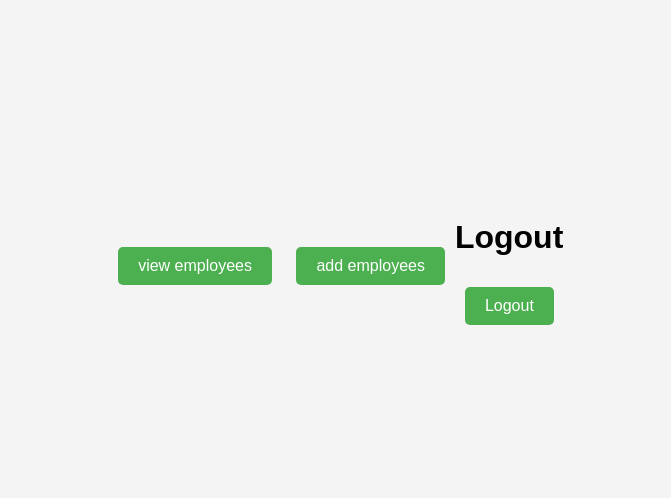
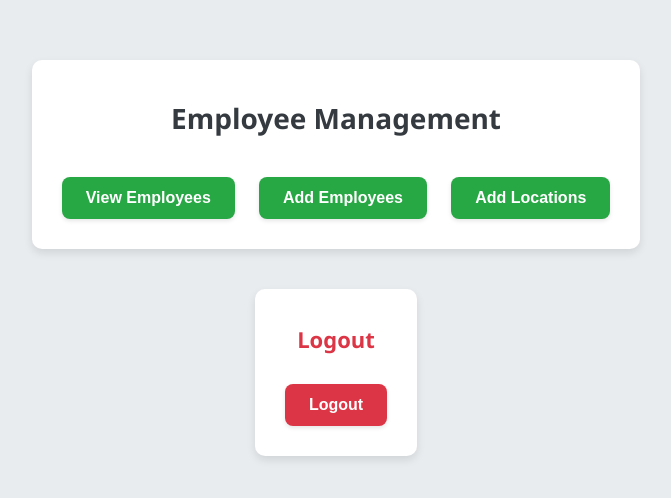
Before and after one commit to bakshivaishvik/MYsihproj, a website: page www/js/adminlogin.html in a window 1280 px wide. Shown: the part 142-640 px from the top of the page, without its empty margins (304-975 px from the left). Drawn offline with Linux system fonts and the light colour scheme.

Commit message:
added addlocation button

```diff
--- a/www/js/adminlogin.html
+++ b/www/js/adminlogin.html
@@ -3,68 +3,112 @@
 <head>
     <meta charset="UTF-8">
     <meta name="viewport" content="width=device-width, initial-scale=1.0">
-    <title>Redirect Page</title>
+    <title>Geo-Attendance/Admin-Login</title>
     <style>
-        /* Simple styling for the buttons */
         body {
-            font-family: Arial, sans-serif;
+            font-family: 'Segoe UI', Tahoma, Geneva, Verdana, sans-serif;
             display: flex;
+            flex-direction: column;
             justify-content: center;
             align-items: center;
             height: 100vh;
-            background-color: #f4f4f4;
+            margin: 0;
+            background-color: #e9ecef;
+            color: #212529;
         }
 
-        .button-container {
+        .container {
             text-align: center;
+            padding: 20px;
+            border-radius: 10px;
+            box-shadow: 0 4px 8px rgba(0, 0, 0, 0.1);
+            background-color: #ffffff;
+        }
+
+        .container h1 {
+            margin-bottom: 30px;
+            font-size: 28px;
+            color: #343a40;
         }
 
         button {
-            padding: 10px 20px;
+            padding: 12px 24px;
             margin: 10px;
             font-size: 16px;
+            font-weight: bold;
             cursor: pointer;
             border: none;
-            border-radius: 5px;
-            background-color: #4CAF50;
-            color: white;
+            border-radius: 8px;
+            background-color: #28a745;
+            color: #ffffff;
+            transition: background-color 0.3s ease, transform 0.2s ease;
+            box-shadow: 0 2px 4px rgba(0, 0, 0, 0.1);
         }
 
         button:hover {
-            background-color: #45a049;
+            background-color: #218838;
+            transform: translateY(-2px);
+        }
+
+        button:active {
+            background-color: #1e7e34;
+            transform: translateY(0);
+        }
+
+        .logout-container {
+            margin-top: 40px;
+        }
+
+        .logout-container h1 {
+            margin-bottom: 20px;
+            font-size: 22px;
+            color: #dc3545;
+        }
+
+        .logout-container button {
+            background-color: #dc3545;
+        }
+
+        .logout-container button:hover {
+            background-color: #c82333;
+        }
+
+        .logout-container button:active {
+            background-color: #bd2130;
         }
     </style>
 </head>
 <body>
-<div class="button-container">
-    <button id="page1-btn">view employees</button>
-    <button id="page2-btn">add employees</button>
+
+<div class="container">
+    <h1>Employee Management</h1>
+    <button id="view-employees-btn">View Employees</button>
+    <button id="add-employees-btn">Add Employees</button>
+    <button id="add-locations-btn">Add Locations</button>
 </div>
 
-<div class="logout-container">
+<div class="container logout-container">
     <h1>Logout</h1>
-    <button id="logoutButton">Logout</button>
+    <button id="logout-btn">Logout</button>
 </div>
 
-<script >document.getElementById('page1-btn').addEventListener('click', function() {
-    window.location.href = 'viewemp.html'; // Replace with the actual URL of Page 1
-});
+<script >
+    document.getElementById('view-employees-btn').addEventListener('click', function() {
+        window.location.href = 'viewemp.html';
+    });
 
-document.getElementById('page2-btn').addEventListener('click', function() {
-    window.location.href = 'login.html'; // Replace with the actual URL of Page 2
-});
+    document.getElementById('add-employees-btn').addEventListener('click', function() {
+        window.location.href = 'login.html';
+    });
+
+    document.getElementById('add-locations-btn').addEventListener('click',function(){
+        window.location.href = 'addloc.html';
+    });
+
     document.addEventListener('DOMContentLoaded', function() {
-document.getElementById('logoutButton').addEventListener('click', async function() {
+        document.getElementById('logout-btn').addEventListener('click', async function() {
             try {
-                // Make a request to the logout route on the server
-
-
-
-                    // Redirect to the login page after successful logout
-                    window.location.href = 'logout.html';
-
-
-
+                window.location.href = 'logout.html';
             } catch (error) {
                 console.error('Error:', error);
                 alert('An error occurred during logout. Please try again.');
```
